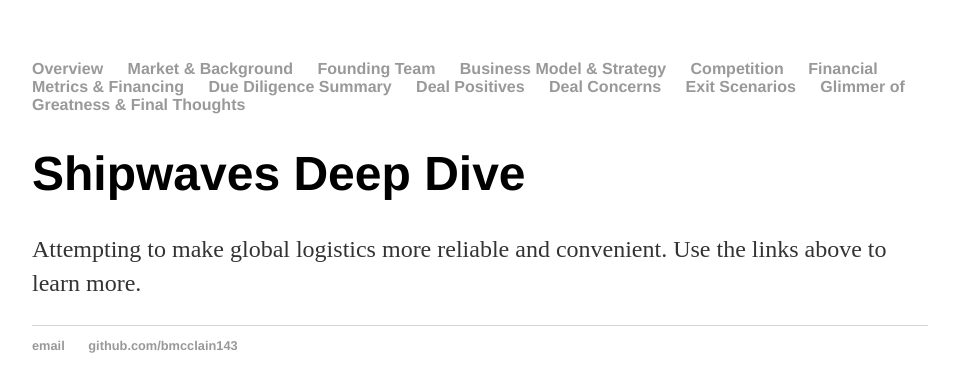
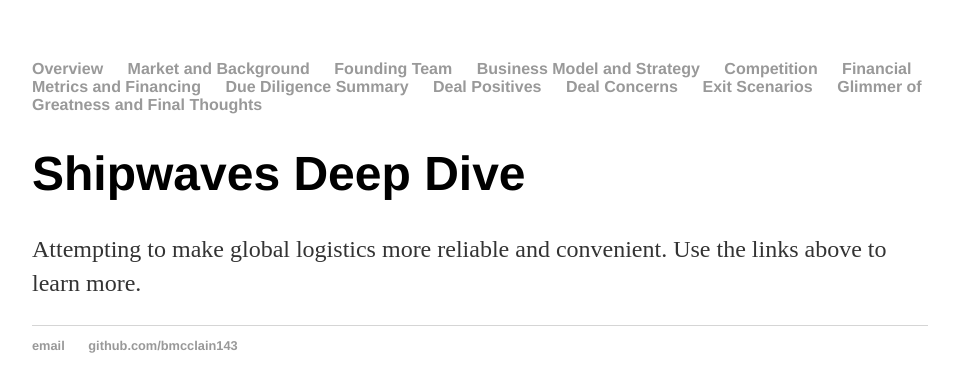
Before and after one commit to bmcclain143/bmcclain143.github.io, a Jekyll site: the page built from index.html, in a window 1280 px wide. Shown: the top 392 px of the page, without its empty margins (160-1113 px from the left). Built offline with Jekyll 4.4.1, drawn with Linux system fonts in a browser that asks for light colours.

Commit message:
Update default.html

```diff
--- a/_layouts/default.html
+++ b/_layouts/default.html
@@ -9,16 +9,16 @@
 			<nav>
 	    		<ul>
 	        		<li><a href="/">Overview</a></li>
-		        	<li><a href="/market & background">Market & Background</a></li>
+		        	<li><a href="/market and background">Market and Background</a></li>
 	        		<li><a href="/founding team">Founding Team</a></li>
-	        		<li><a href="/business model & strategy">Business Model & Strategy</a></li>
+	        		<li><a href="/business model and strategy">Business Model and Strategy</a></li>
 				<li><a href="/competition">Competition</a></li>
-				<li><a href="/financial metrics & financing">Financial Metrics & Financing</a></li>
+				<li><a href="/financial metrics and financing">Financial Metrics and Financing</a></li>
 				<li><a href="/due diligence summary">Due Diligence Summary</a></li>
 				<li><a href="/Deal Positives">Deal Positives</a></li>
 				<li><a href="/Deal Concerns">Deal Concerns</a></li>
 				<li><a href="/exit scenarios">Exit Scenarios</a></li>
-				<li><a href="/glimmer of greatness & final thoughts">Glimmer of Greatness & Final Thoughts</a></li>
+				<li><a href="/glimmer of greatness and final thoughts">Glimmer of Greatness and Final Thoughts</a></li>
 	    		</ul>
 			</nav>
 			<div class="container">
```
